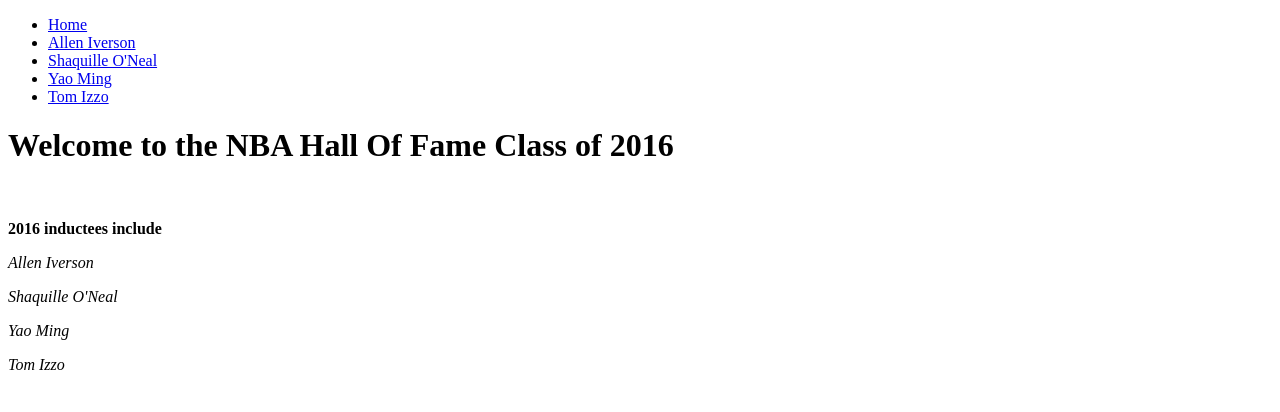
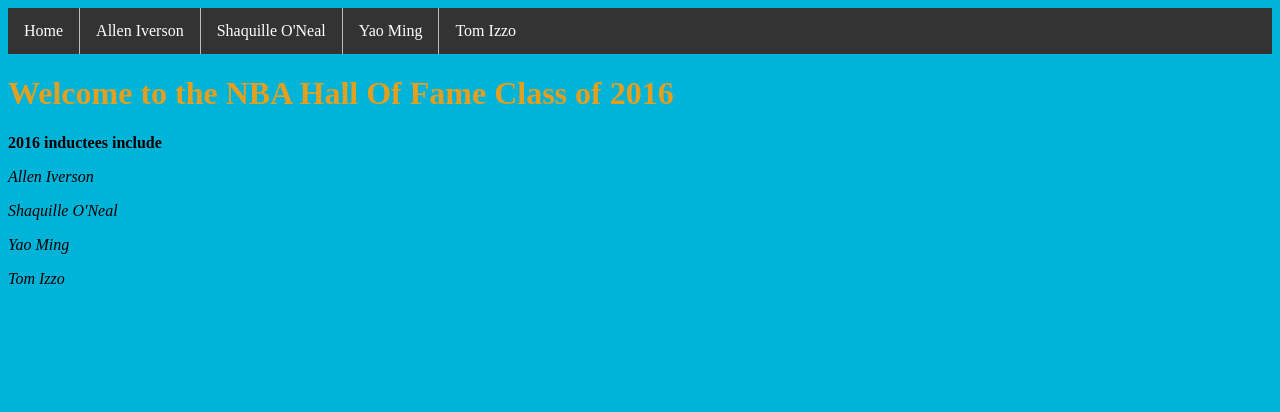
Before and after one commit to Jmartello11/NBA-HOF, a plain HTML site: page Website/index.html in a window 1280 px wide. Drawn offline with Linux system fonts and the light colour scheme.

Commit message:
styling nnd lgo

```diff
--- a/Website/index.html
+++ b/Website/index.html
@@ -43,14 +43,13 @@
       </li>
 </ul>
 <!-- InstanceBeginEditable name="Content" -->
-<h1><strong>Welcome to the NBA Hall Of Fame Class of 2016</strong></h1>
-<p>&nbsp;</p>
+<h1 style="color:rgba(228,159,30,1.00);"><strong>Welcome to the NBA Hall Of Fame Class of 2016</strong></h1>
+
 <p><strong>2016 inductees include </strong></p>
 <p><em>Allen Iverson</em></p>
 <p><em>Shaquille O'Neal</em></p>
 <p><em>Yao Ming </em></p>
 <p><em>Tom Izzo</em></p>
-<p>&nbsp;</p>
 <!-- InstanceEndEditable -->
 </body>
 <!-- InstanceEnd --></html>
--- a/Website/style.css
+++ b/Website/style.css
@@ -1 +1,39 @@
-/* CSS Document */
+Body {
+	background-color:rgba(0,179,216,1.00)
+}
+
+ul {
+    list-style-type: none;
+    margin: 0;
+    padding: 0;
+    overflow: hidden;
+    background-color: #333;
+}
+
+li {
+    float: left;
+    border-right:1px solid #bbb;
+}
+
+li:last-child {
+    border-right: none;
+}
+li {
+    float: left;
+}
+
+li a {
+    display: block;
+    color: white;
+    text-align: center;
+    padding: 14px 16px;
+    text-decoration: none;
+}
+
+li a:hover:not(.active) {
+    background-color: #111;
+}
+
+.active {
+    background-color: #4CAF50;
+}
```
Also changed, not shown: Website/Images/NBA HOF logo.jpg (added).
